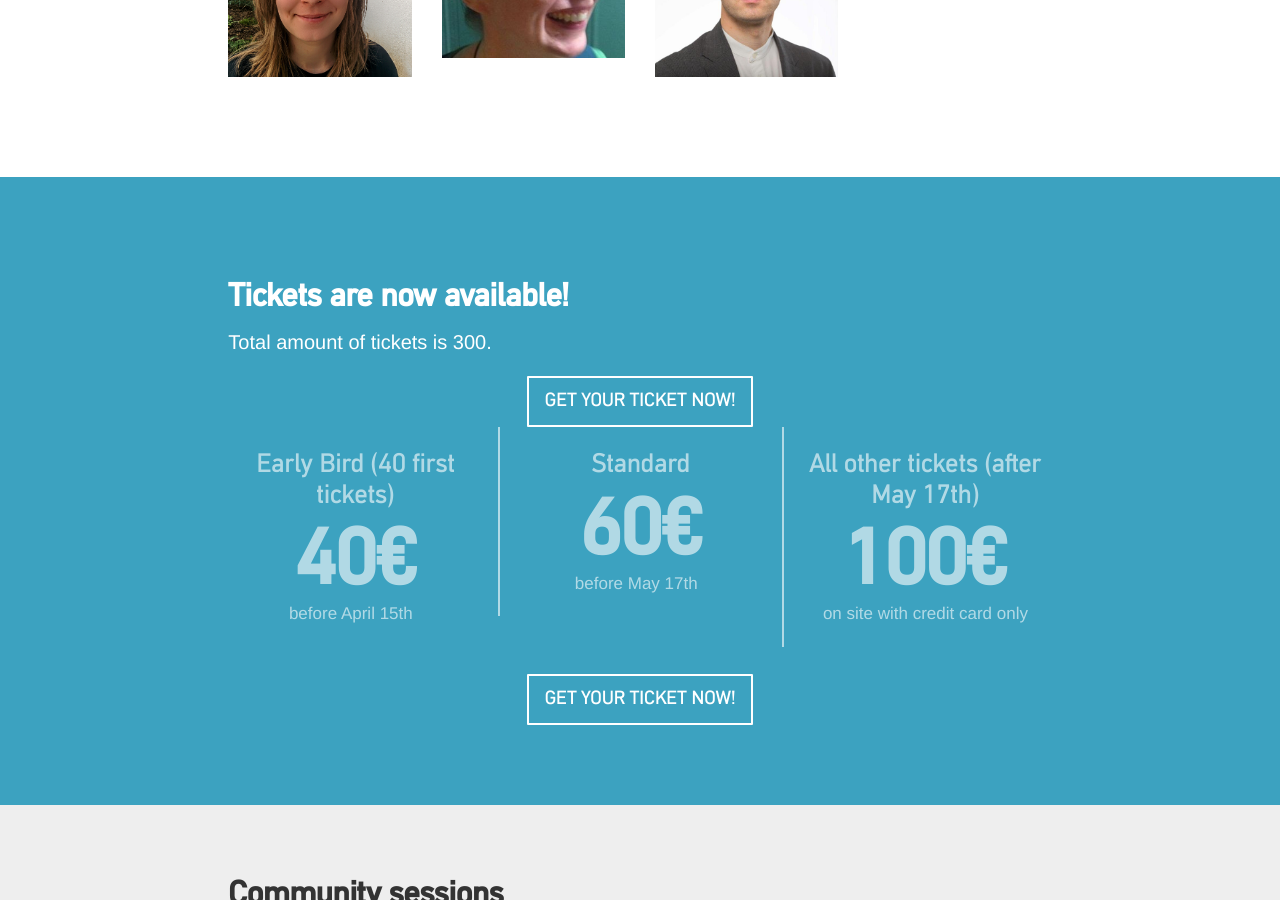
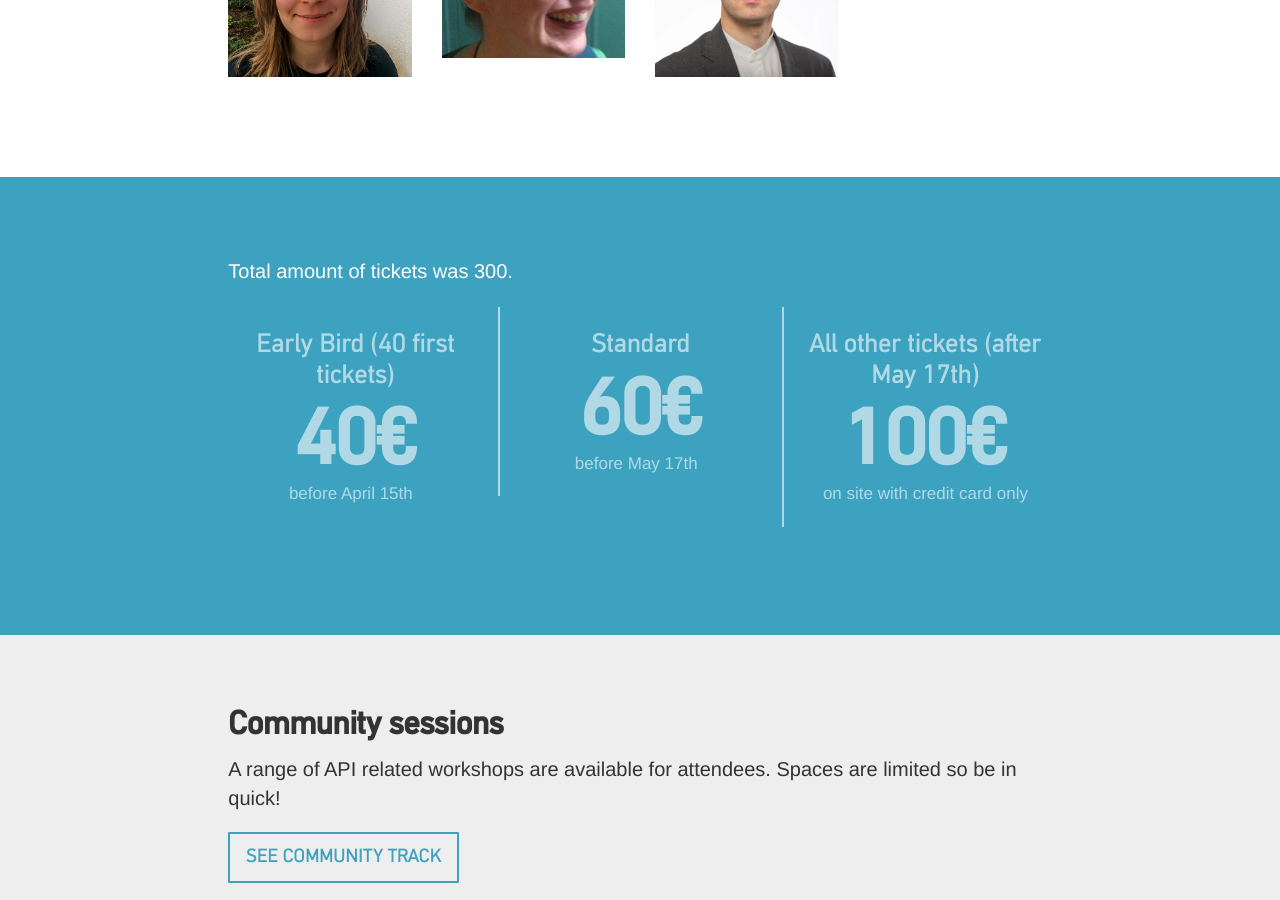
Before and after one commit to apidaysnordic/apidaysnordic.github.io, a Jekyll site: the page built from index.md, in a window 1280 px wide and 900 px high, scrolled down 5936 px. Built offline with Jekyll 4.4.1, drawn with Linux system fonts in a browser that asks for light colours; some web fonts are replaced; comment, search, counter and statistics services are not loaded.

Commit message:
Update default.html

```diff
--- a/_layouts/default.html
+++ b/_layouts/default.html
@@ -450,16 +450,17 @@
 
 		<div class="row">
 			<div class="col-md-8 col-md-offset-2">
-				<h2>Tickets are now available!</h2>
+				<!-- <h2>Tickets are now available!</h2> -->
 				<p class="p1"><span>
-				Total amount of tickets is 300.
+				Total amount of tickets was 300.
 				</span></p>
 
 			</div>
 			<div class="col-md-12 text-center">
+			<!--
                              <a href="https://www.eventbrite.com/e/api-days-nordic-registration-22406049096" class="btn btn-primary btn-lg">
                                Get your ticket now!
-                             </a>
+                             </a> -->
                         </div>
 		</div>
 
@@ -502,9 +503,9 @@
 
 
 					<div class="col-md-12 text-center">
-                                                <a href="https://www.eventbrite.com/e/api-days-nordic-registration-22406049096" class="btn btn-primary btn-lg">
+                                                <!-- <a href="https://www.eventbrite.com/e/api-days-nordic-registration-22406049096" class="btn btn-primary btn-lg">
                                                         Get your ticket now!
-                                                </a>
+                                                </a> -->
                                         </div>
 				</div>
 
```
